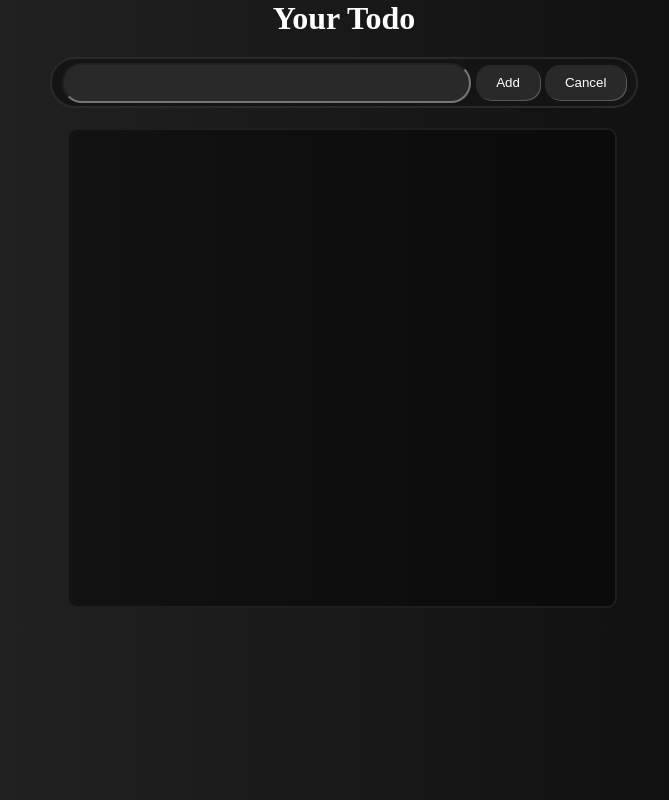
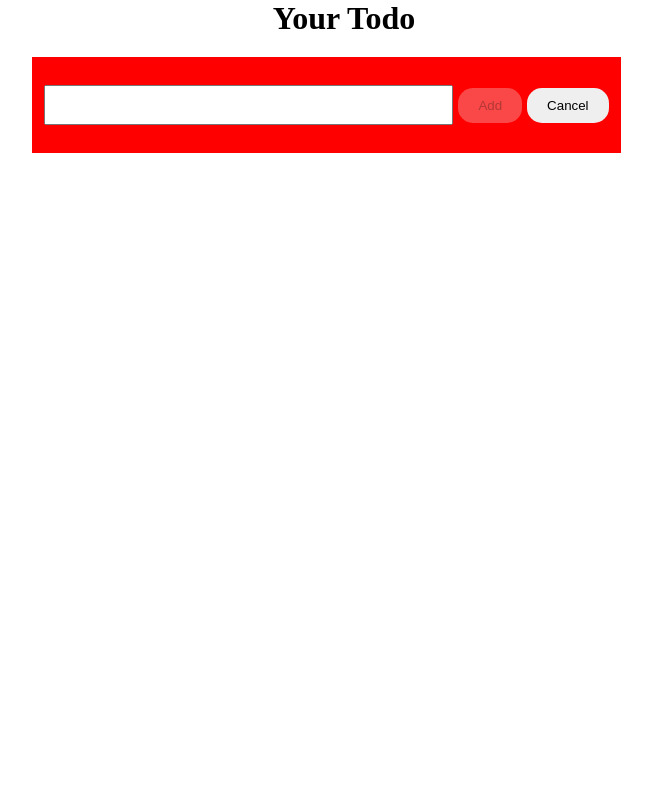
Before and after one commit to sayra75/TODO-APP, a React (Vite) app: page / in a window 1280 px wide. Shown: the whole page, without its empty margins (296-965 px from the left). Built offline with nearby package versions, Linux system fonts and the light colour scheme.

Commit message:
new style

```diff
--- a/src/Create .jsx
+++ b/src/Create .jsx
@@ -1,12 +1,13 @@
 import "./list.css";
+
 import { useState } from "react";
 import Todoslist from "./Todoslist.jsx";
 const mystyle = {
   textDecoration: " line-through",
 };
 const mystylefor = {
-  backgroundColor: "black",
-  opacity: "0.6",
+  backgroundColor: "#222831",
+
   color: "white",
 };
 
@@ -14,16 +15,14 @@ function Create() {
   const [initialtext, settext] = useState("");
   const [todos, settodos] = useState([]);
 
-
   function handlestrike(e) {
-    let id = e.target.name;
     let newtodos = [...todos];
-    newtodos[id].iscompleted = !newtodos[id].iscompleted;
+    newtodos[e].iscompleted = !newtodos[e].iscompleted;
     settodos(newtodos);
   }
 
   function handleaddtext() {
-    settodos([...todos, { initialtext, iscompleted: false, isedit: false  }]);
+    settodos([...todos, { initialtext, iscompleted: false, isedit: false }]);
     settext("");
   }
 
@@ -36,11 +35,9 @@ function Create() {
   }
 
   const handleedit = (index) => {
-
     let newtodos = [...todos];
     newtodos[index].isedit = !newtodos[index].isedit;
     settodos(newtodos);
-
   };
 
   const handledelete = (index) => {
@@ -48,17 +45,13 @@ function Create() {
     newtodos.splice(index, 1);
     settodos(newtodos);
   };
-  const handlesave=(index,edit)=>{
-
+  const handlesave = (index, edit) => {
     let newtodos = [...todos];
-    newtodos[index].initialtext=edit;
- newtodos[index].isedit = !newtodos[index].isedit;
+    newtodos[index].initialtext = edit;
+    newtodos[index].isedit = !newtodos[index].isedit;
 
     settodos(newtodos);
-
-
-  }
-
+  };
 
   return (
     <>
@@ -71,6 +64,7 @@ function Create() {
             value={initialtext}
             onChange={changetext}
           />
+
           <div className="button">
             <button
               id="entbutton"
@@ -85,6 +79,7 @@ function Create() {
             </button>
           </div>
         </div>
+
         <div>
           <div className="output">
             <div className="content">
@@ -102,7 +97,6 @@ function Create() {
                     handleedit={handleedit}
                     isedit={item.isedit}
                     handlesave={handlesave}
-
                   />
                 );
               })}
--- a/src/Todoslist.jsx
+++ b/src/Todoslist.jsx
@@ -1,9 +1,10 @@
 import Edittext from "./Edittext.jsx";
 import "./list.css";
-function Todoslist( props ) {
 
-return  props.isedit ? (
-    <Edittext handledelete={props.handledelete}
+function Todoslist(props) {
+  return props.isedit ? (
+    <Edittext
+      handledelete={props.handledelete}
       index={props.index}
       handlesave={props.handlesave}
       initial={props.initial}
@@ -12,29 +13,41 @@ return  props.isedit ? (
       mystyle={props.mystyle}
       initialtext={props.initialtext}
     />
-  ) :
-    (
-
+  ) : (
     <div
       id="text"
       key={props.index}
       value={props.item}
       style={props.complete ? props.mystylef : {}}
     >
-      <input type="checkbox" onChange={(e) => { props.handlestrike(e) }}
+      <div className="svg" style={props.complete ? { display: "flex" } : {}}>
+        {" "}
+        <svg xmlns="http://www.w3.org/2000/svg " viewBox="0 0 448 512">
+          <path
+            d="M438.6 105.4c12.5 12.5 12.5 32.8 0 45.3l-256 256c-12.5 12.5-32.8 12.5-45.3 0l-128-128c-12.5-12.5-12.5
+-32.8 0-45.3s32.8-12.5 45.3 0L160 338.7 393.4 105.4c12.5-12.5 32.8-12.5 45.3 0z "
+          />
+        </svg>
+      </div>
+      <button
+        onClick={(e) => props.handlestrike(props.index)}
         name={props.index}
         value={props.complete}
-        className="check"
-      />
-
-      <div style={props.complete ? props.mystyle : {}} className="task"> {props.initial} </div>
-
+        className="b"
+        style={props.complete ? props.mystylef : {}}
+      >
+        <div style={props.complete ? props.mystyle : {}} className="task">
+          {" "}
+          {props.initial}{" "}
+        </div>
+      </button>
       <div className="b1">
         <button
           value={props.isedit}
           className="edit b2"
           onClick={() => {
-           props.handleedit(props.index)}}
+            props.handleedit(props.index);
+          }}
         >
           Edit
         </button>
@@ -48,7 +61,6 @@ return  props.isedit ? (
         </button>
       </div>
     </div>
-
-  )
+  );
 }
 export default Todoslist;
--- a/src/list.css
+++ b/src/list.css
@@ -7,24 +7,16 @@
   display: flex;
   justify-content: center;
   align-items: center;
+}
 
+h1 {
+  text-align: center;
+}
 
-}
-body{
-  background-image: linear-gradient(to left, rgb(10,10,10),rgb(41, 39, 39));
-}
-h1{
-  text-align: center;
- color: white;
-
-}
 .main {
-  border: 2px solid rgb(41,41,41);
-  height: 3.2rem;
+  height: 6rem;
   width: 46vw;
-  background-color: rgb(20,20,20);
-  border-radius: 25px;
-
+  background-color: red;
   margin-top: 20px;
   display: flex;
   justify-content: center;
@@ -35,82 +27,74 @@ h1{
   padding: 10px 20px;
   border: none;
   border-radius: 15px;
-  background-color: rgb(41,41,41);
-  box-shadow:  1px 1px rgb(90, 88, 88) ;
   margin-left: 5px;
-color: white;
 }
 #input {
   width: 32vw;
   outline: none;
   height: 2.5rem;
-  border-radius: 25px;
-  background-color: rgb(41,41,41);
   text-align: center;
   font-size: 17px;
-  color: white;
 }
 
 .content {
-  border: 2px solid rgb(31, 30, 30);
   height: 30rem;
-  width: 43vw;
-  background-image: linear-gradient(to left, rgb(10,10,10),rgb(19, 18, 18));
-  margin: 20px 17px;
-  border-radius: 10px;
+  width: 48vw;
+  margin: 20px 5px;
   overflow: scroll;
- scrollbar-color: #434242 #282828;
   font-size: 20px;
-padding: 10px;
 }
-#text{
-  border: 2px solid rgb(39, 39, 39);
-  box-shadow:  2px 2px rgb(118, 115, 115) ;
+#text {
   display: flex;
   text-align: center;
   padding: 5px 10px;
   justify-content: space-between;
-background-image: linear-gradient(to left, rgb(10,10,10),rgb(51, 50, 50));
-border-radius: 25px;
-width: 40vw;
-color: white;
-scrollbar-gutter: stable both-edges;
-margin-bottom: 15px;
+  width: 46vw;
+  background-color: rgb(245, 245, 245);
 }
-.task{
+div #text:nth-child(2n-1) {
+  background-color: rgb(231, 225, 225);
+}
+.svg {
+  height: 20px;
+  margin: 15px 0px;
+  fill: white;
+}
+
+.task {
   padding-top: 5px;
 }
 
-
-#btn1{
+#btn1 {
   padding: 10px;
 }
-.b1{
+.b1 {
   display: flex;
 }
-.b2{
+.b2 {
   display: flex;
   padding: 10px 20px;
   border: none;
   border-radius: 15px;
-  background-color: rgb(41, 39, 39);
-  box-shadow:  1px 1px rgb(90, 88, 88) ;
   margin-left: 10px;
   margin-top: auto;
-  color: white;
-
 }
 
-.text{
+.text {
   border: none;
   outline: none;
   display: flex;
   width: 50vw;
-background-color: rgb(0, 0, 0);
+  padding: 10px 0px;
   font-size: 20px;
   text-align: center;
+  justify-content: space-between;
+}
 
-justify-content: space-between;
-color: white;
-border-radius: 25px;
+.b {
+  font-size: 19px;
+  border: none;
+  outline: none;
+  padding: 10px 180px;
+  border-radius: 6px;
 }
```
Also changed, not shown: public/check-solid (1).svg (added), public/check.svg (added). Lines whose indentation alone changed are shown as unchanged.
